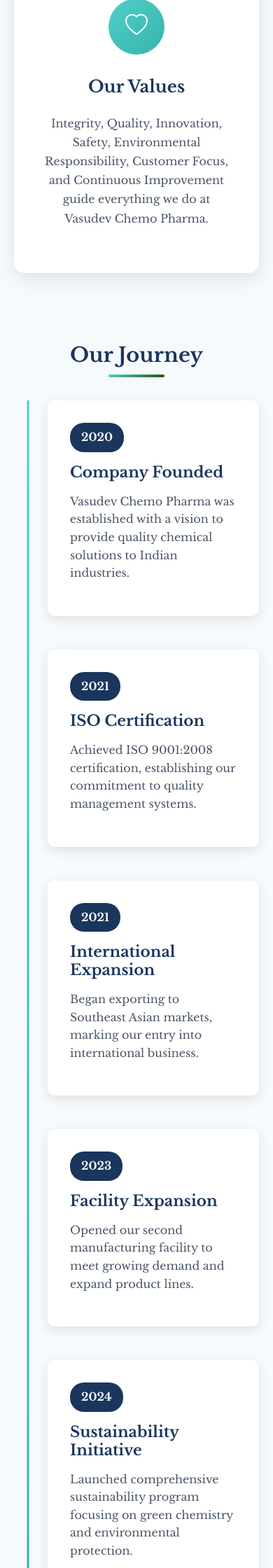
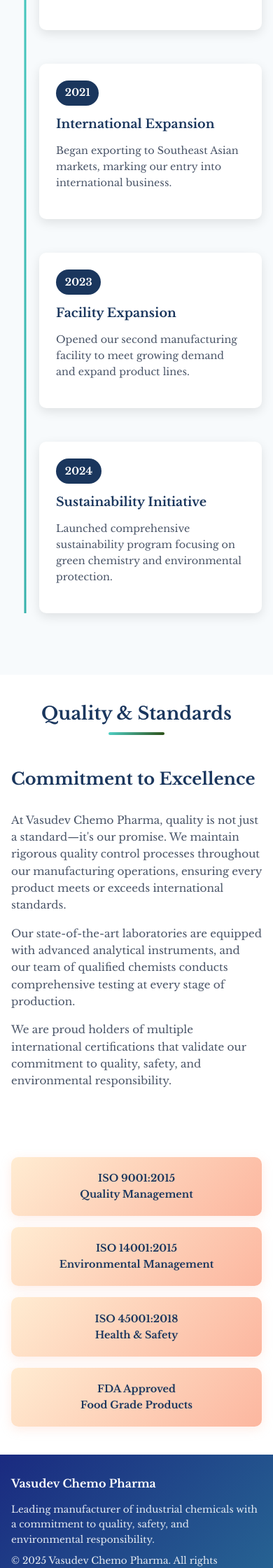
Before and after one commit to vasudevchemopharma-creator/main-website, a Django app: page /aboutus in a window 390 px wide. Shown: the part 4160-6400 px from the top of the page at 70% size. Run offline with Django 5.2, Linux system fonts and the light colour scheme.

Commit message:
Enhance responsiveness of About Us and footer sections with improved styling and layout adjustments

```diff
--- a/app/templates/aboutus.html
+++ b/app/templates/aboutus.html
@@ -531,6 +531,10 @@
         }
 
         @media (max-width: 768px) {
+            .container {
+                padding: 0 20px;
+            }
+
             .menu-toggle {
                 display: block;
             }
@@ -567,6 +571,11 @@
                 font-size: 2.2rem;
             }
 
+            .page-header p {
+                font-size: 1.1rem;
+                padding: 0 10px;
+            }
+
             .section {
                 padding: 50px 0;
             }
@@ -582,8 +591,34 @@
                 gap: 3rem;
             }
 
+            .overview-text p,
+            .quality-text p {
+                font-size: 1rem;
+                margin-bottom: 1.2rem;
+                line-height: 1.6;
+                text-align: left;
+            }
+
+            .overview-image {
+                height: 300px;
+            }
+
             .stats-grid {
                 grid-template-columns: repeat(2, 1fr);
+                gap: 2rem;
+            }
+
+            .mvv-grid {
+                grid-template-columns: 1fr;
+                gap: 2rem;
+            }
+
+            .mvv-card {
+                padding: 2rem 1.5rem;
+            }
+
+            .team-grid {
+                grid-template-columns: 1fr;
                 gap: 2rem;
             }
 
@@ -597,31 +632,112 @@
                 padding-left: 3rem !important;
                 padding-right: 0 !important;
             }
+
+            .certifications-grid {
+                grid-template-columns: 1fr;
+                gap: 1rem;
+            }
         }
 
         @media (max-width: 480px) {
             .container {
-                padding: 0 20px;
+                padding: 0 15px;
             }
 
             .logo {
-                font-size: 1.4rem;
+                font-size: 1.2rem;
+            }
+
+            .page-header {
+                padding: 60px 0 40px;
             }
 
             .page-header h1 {
                 font-size: 1.8rem;
             }
 
+            .page-header p {
+                font-size: 1rem;
+            }
+
+            .section {
+                padding: 40px 0;
+            }
+
             .section-title {
-                font-size: 1.8rem;
+                font-size: 1.6rem;
+                margin-bottom: 2rem;
+            }
+
+            .overview-text p,
+            .quality-text p {
+                font-size: 0.95rem;
+                margin-bottom: 1rem;
+            }
+
+            .overview-image {
+                height: 250px;
             }
 
             .stats-grid {
                 grid-template-columns: 1fr;
+                gap: 1.5rem;
             }
 
             .stat-number {
                 font-size: 2.5rem;
+            }
+
+            .stat-label {
+                font-size: 1rem;
+            }
+
+            .mvv-card {
+                padding: 2rem 1.2rem;
+            }
+
+            .mvv-icon {
+                width: 60px;
+                height: 60px;
+                font-size: 1.5rem;
+            }
+
+            .mvv-card h3 {
+                font-size: 1.3rem;
+            }
+
+            .mvv-card p {
+                font-size: 0.95rem;
+            }
+
+            .timeline-item {
+                padding-left: 2.5rem !important;
+            }
+
+            .timeline-content {
+                padding: 1.5rem;
+            }
+
+            .timeline-year {
+                font-size: 0.9rem;
+                padding: 0.4rem 0.8rem;
+            }
+
+            .timeline-content h4 {
+                font-size: 1.1rem;
+            }
+
+            .timeline-content p {
+                font-size: 0.9rem;
+            }
+
+            .quality-text h3 {
+                font-size: 1.5rem;
+            }
+
+            .cert-badge {
+                padding: 1.2rem;
+                font-size: 0.9rem;
             }
 
             /* sticky-enquiry.css */
--- a/app/templates/footer.html
+++ b/app/templates/footer.html
@@ -2,29 +2,37 @@
     footer {
         background: linear-gradient(135deg, #1A2A80, #38b2ac);
         color: white;
-        padding: 30px 0 15px;
-
+        padding: 3rem 0 1.5rem;
     }
 
     .footer-content {
         display: grid;
         grid-template-columns: repeat(4, 1fr);
-        gap: 20px;
-        margin-bottom: 20px;
+        gap: 2.5rem;
+        margin-bottom: 2rem;
     }
 
     .footer-section h3 {
         color: #ffffff;
-        font-size: 1rem;
-        margin-bottom: 10px;
+        font-size: 1.2rem;
+        margin-bottom: 1.2rem;
+        font-weight: 600;
     }
 
     .footer-section p,
     .footer-section a {
-        color: #ffffff;
+        color: #e2e8f0;
         text-decoration: none;
-        line-height: 1.5;
-        font-size: 0.9rem;
+        line-height: 1.8;
+        font-size: 0.95rem;
+        display: block;
+        margin-bottom: 0.5rem;
+        transition: color 0.3s ease;
+    }
+
+    .footer-section a:hover {
+        color: #4fd1c7;
+        text-decoration: none;
     }
 
     .footer-section.social-links {
@@ -34,42 +42,88 @@
     }
 
     .footer-section.social-links a {
-        display: inline-block;
-        margin-right: 15px;
+        display: inline-flex;
+        align-items: center;
+        gap: 0.5rem;
+        margin-bottom: 0.8rem;
     }
 
-    .footer-section.social-links img {
+    .footer-section.social-links img,
+    .footer-section.social-links i {
         width: 24px;
         height: 24px;
+        font-size: 1.2rem;
     }
 
     .footer-bottom {
         text-align: center;
-        padding-top: 20px;
-        border-top: 1px solid #333;
-        color: #b2f5ea;
-        font-size: 0.8rem;
+        padding-top: 1.5rem;
+        border-top: 1px solid rgba(255, 255, 255, 0.2);
+        color: #e2e8f0;
+        font-size: 0.9rem;
     }
 
+    /* Desktop responsiveness */
+    @media (max-width: 1024px) {
+        .footer-content {
+            grid-template-columns: repeat(2, 1fr);
+            gap: 2rem;
+        }
+    }
+
+    /* Mobile responsiveness */
     @media (max-width: 768px) {
+        footer {
+            padding: 2.5rem 0 1.5rem;
+        }
 
         .container {
-            max-width: 400px;
-            margin: 0 auto;
+            max-width: 100%;
+            padding: 0 1.5rem;
         }
 
         .footer-content {
             grid-template-columns: 1fr;
-            gap: 1.5rem;
+            gap: 2rem;
             text-align: left;
         }
 
-        .footer-content {
-            height: auto;
+        .footer-section {
+            width: 100%;
         }
 
         .footer-section h3 {
             font-size: 1.1rem;
+            margin-bottom: 1rem;
+        }
+
+        .footer-section p,
+        .footer-section a {
+            font-size: 0.9rem;
+            line-height: 1.6;
+        }
+
+        .footer-bottom {
+            font-size: 0.85rem;
+            padding-top: 1.2rem;
+        }
+    }
+
+    @media (max-width: 480px) {
+        footer {
+            padding: 2rem 0 1rem;
+        }
+
+        .container {
+            padding: 0 1rem;
+        }
+
+        .footer-content {
+            gap: 1.5rem;
+        }
+
+        .footer-section h3 {
+            font-size: 1rem;
         }
 
         .footer-section p,
```
Also changed, not shown: other parts of app/templates/footer.html (+13 -12 lines), app/templates/index.html (+18 -0 lines).
